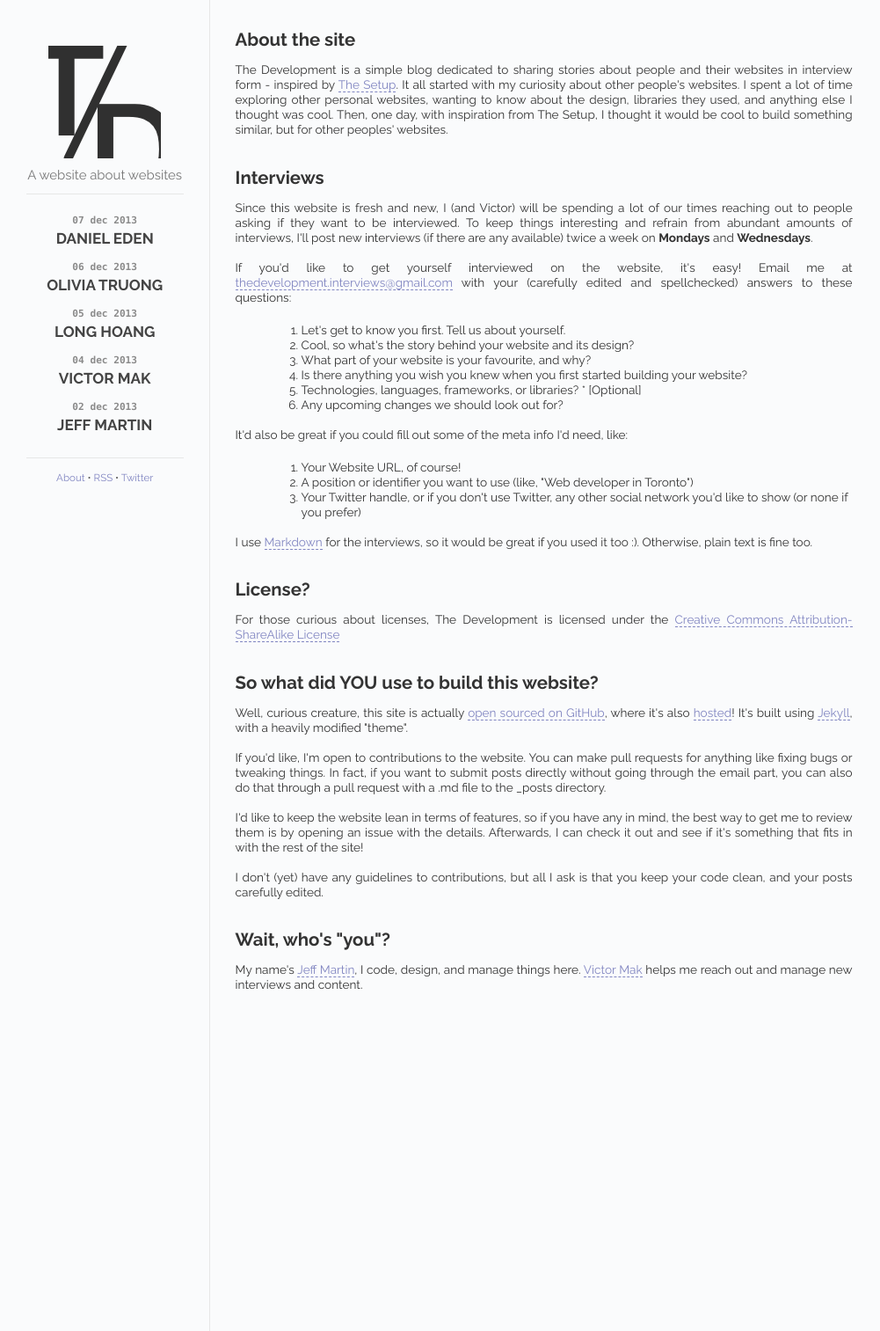
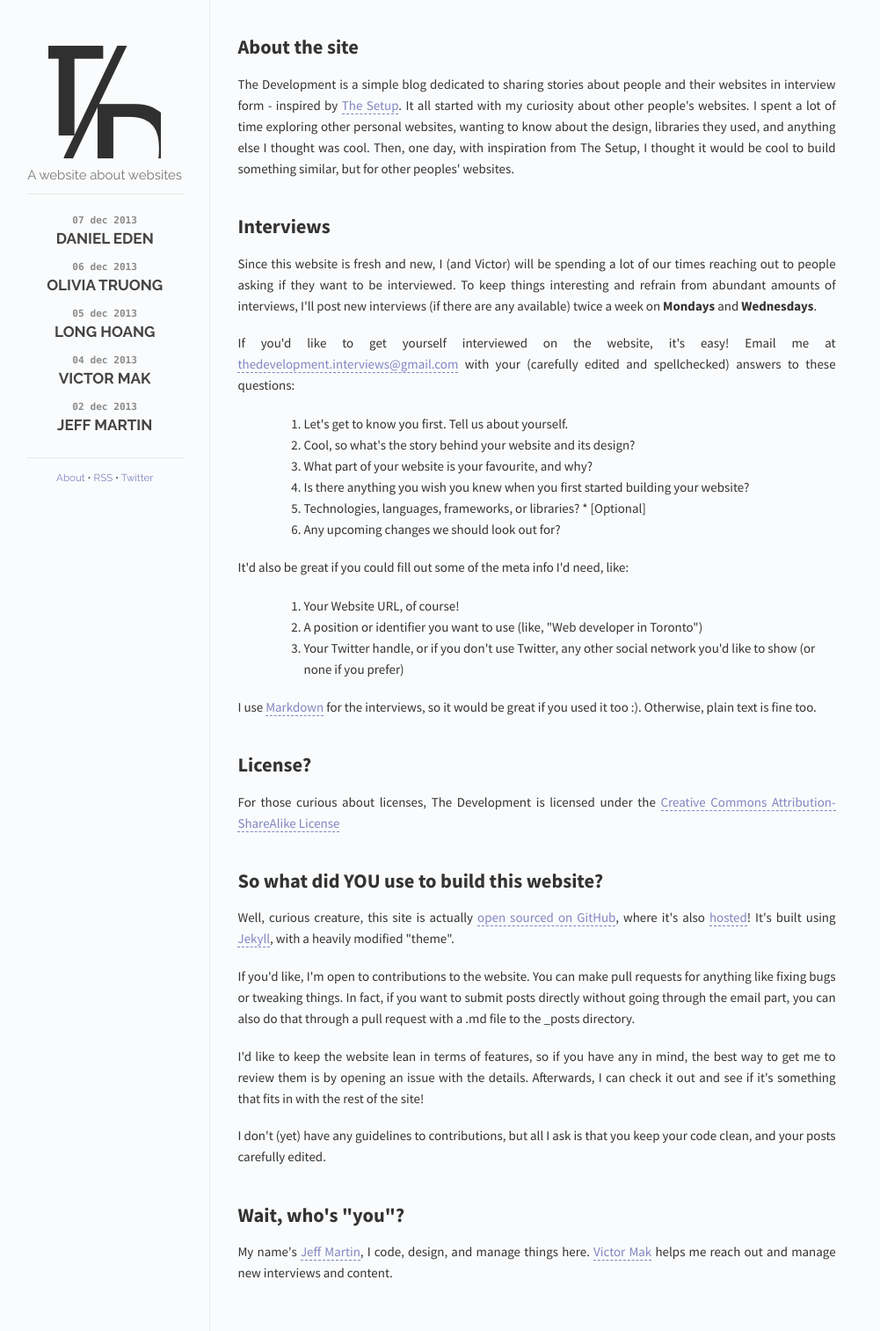
Before and after one commit to the-development/thedevelopment, a Jekyll site: the page built from about/index.html, in a window 1280 px wide. Shown: the whole page at 88% size, without its empty margins (120-1121 px from the left). Built offline with Jekyll 4.4.1, drawn with Linux system fonts in a browser that asks for light colours; Markdown is read by kramdown in place of the engine named in the settings.

Commit message:
Modify about page to use Source Sans Pro

```diff
--- a/css/main.css
+++ b/css/main.css
@@ -324,7 +324,10 @@ a:hover {
 /*****************************************************************************/
 
 #about {
+  font-family: 'Source Sans Pro', Arial, sans-serif;
+  font-size: 1.1em;
   padding-right: 14em;
+  line-height: 24px;
 }
 
 #about p {
```
